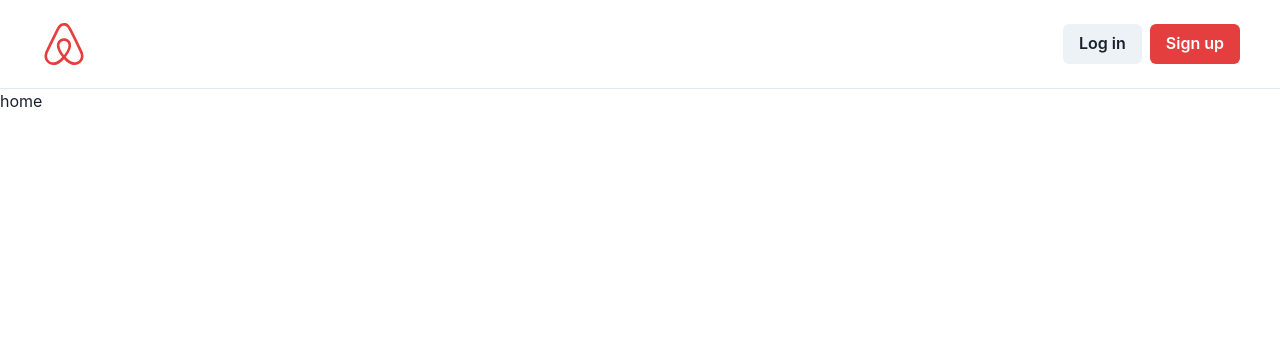
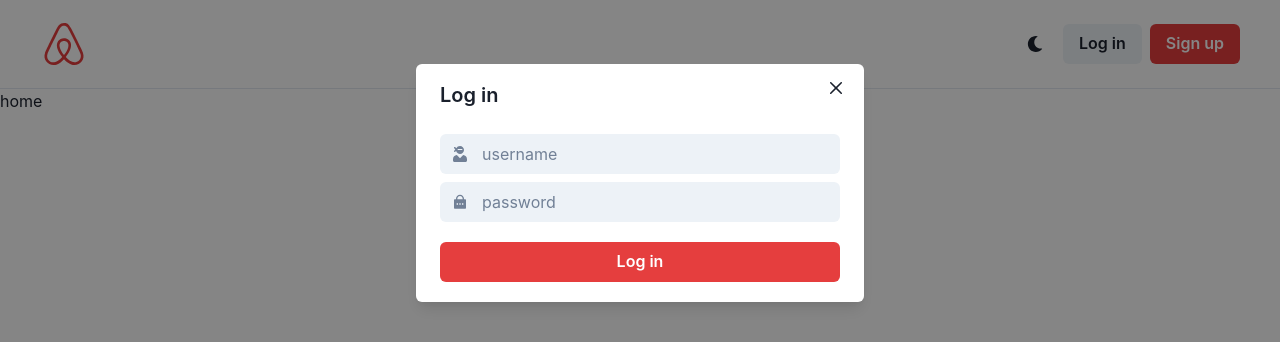
Before and after one commit to kimdong799/airbnb-clone-frontend, a React (Create React App) app: page / in a window 1280 px wide. Both pictures are taken after a click on the button "Log in". Shown: the top 342 px of the page. Built offline with nearby package versions, Linux system fonts and the light colour scheme.

Commit message:
Login Modal

```diff
--- a/src/components/Root.tsx
+++ b/src/components/Root.tsx
@@ -1,8 +1,10 @@
-import { Box, Button, HStack } from "@chakra-ui/react";
+import { Box, Button, HStack, IconButton, Input, InputGroup, InputLeftElement, Modal, ModalBody, ModalCloseButton, ModalContent, ModalFooter, ModalHeader, ModalOverlay, VStack, useDisclosure } from "@chakra-ui/react";
 import { Outlet } from "react-router-dom";
-import { FaAirbnb } from "react-icons/fa";
+import { FaAirbnb, FaMoon, FaUserNinja } from "react-icons/fa";
+import { RiLockPasswordFill } from "react-icons/ri";
 
 export default function Root(){
+    const{ isOpen, onClose, onOpen } = useDisclosure();
     return (
     <Box>
         <HStack justifyContent={"space-between"} py={5} px={10} borderBottomWidth={1}>
@@ -10,9 +12,38 @@
                 <FaAirbnb size={48} />
             </Box>
             <HStack spacing={2}>
-                <Button>Log in</Button>
+                <IconButton variant={"ghost"} aria-label="Toggle dark mode" icon={<FaMoon />}/>
+                <Button onClick={onOpen}>Log in</Button>
                 <Button colorScheme={"red"}>Sign up</Button>
             </HStack>
+            <Modal motionPreset="slideInBottom" onClose={onClose} isOpen={isOpen}>
+                <ModalOverlay />
+                <ModalContent>
+                    <ModalHeader>Log in</ModalHeader>
+                    <ModalCloseButton />
+                    <ModalBody>
+                        <VStack>
+                            <InputGroup>
+                                <InputLeftElement children={
+                                    <Box color="gray.500">
+                                        <FaUserNinja />
+                                    </Box>
+                                    } />
+                                <Input variant={"filled"} placeholder="username" />
+                            </InputGroup>
+                            <InputGroup>
+                                <Input variant={"filled"} placeholder="password" />
+                                <InputLeftElement children={
+                                    <Box color="gray.500">
+                                        <RiLockPasswordFill />
+                                    </Box>
+                                    } />
+                            </InputGroup>
+                            <Button m={3} colorScheme="red" w="100%">Log in</Button>
+                        </VStack>
+                    </ModalBody>
+                </ModalContent>
+            </Modal>
         </HStack>
         <Outlet />
     </Box>
```
